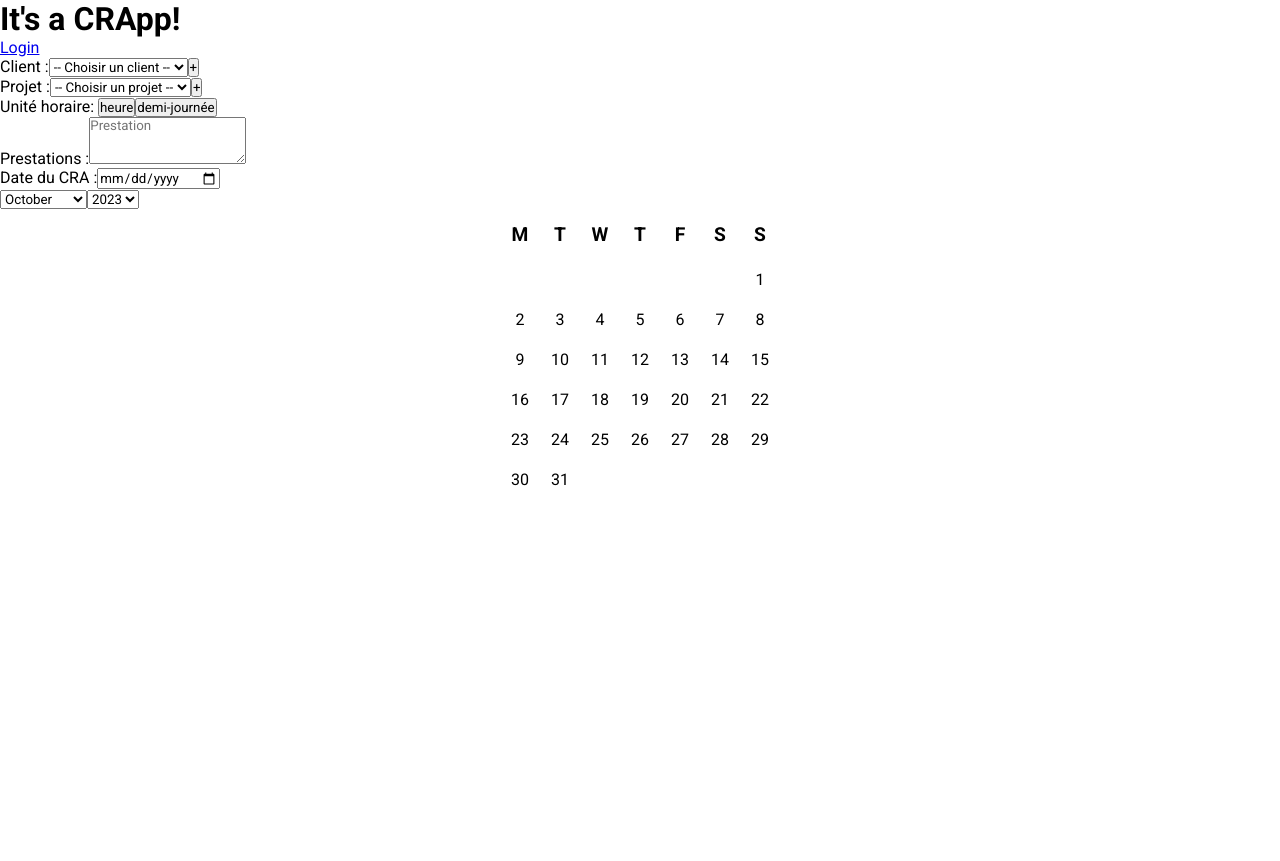
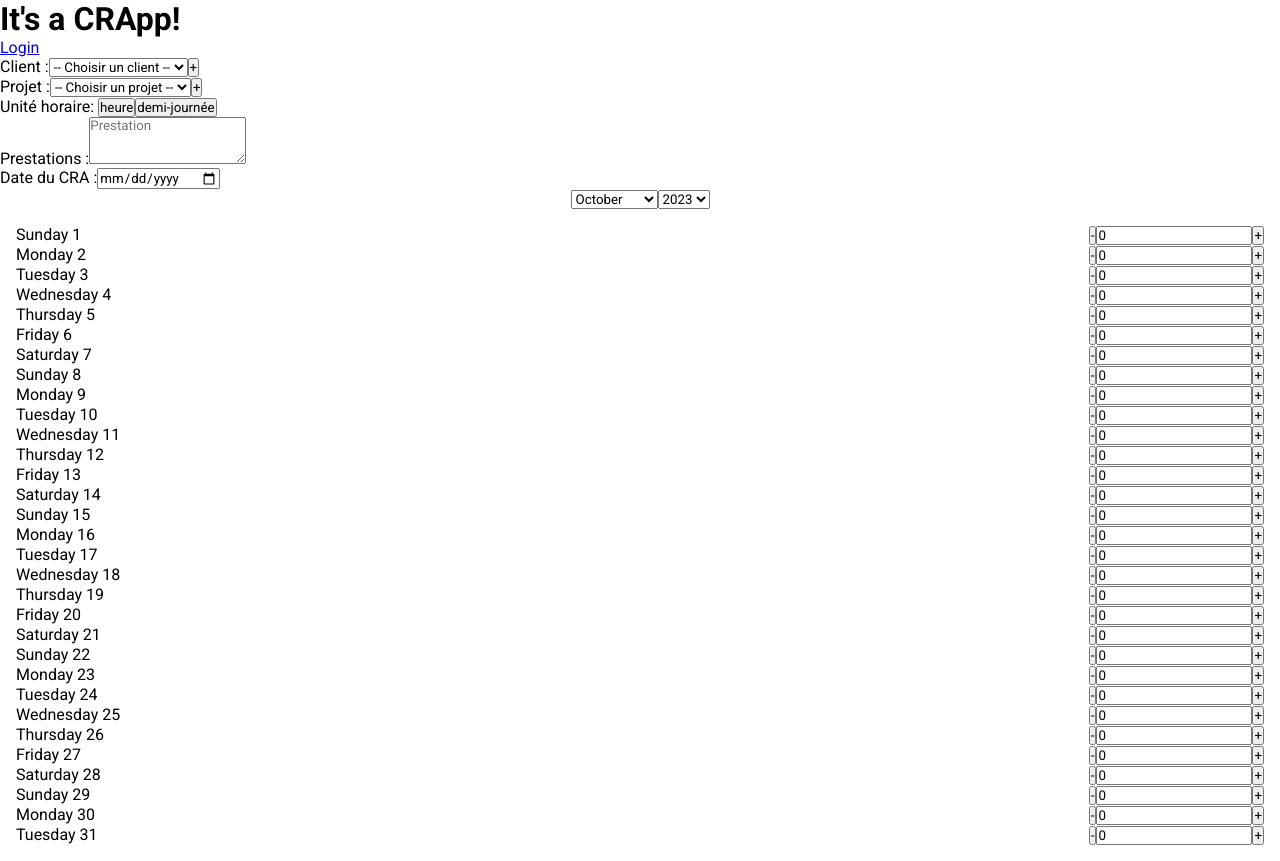
Before and after one commit to kevinhouguet/crapp, a React (Vite) app in the folder front/: page / in a window 1280 px wide. Before the commit the page ends 800 px from the top, so only its background shows below. Built offline with nearby package versions, Linux system fonts and the light colour scheme.

Commit message:
:sparkles: feat(calendar): add some changes to calendar

```diff
--- a/front/src/components/calendar/calendar.container.tsx
+++ b/front/src/components/calendar/calendar.container.tsx
@@ -17,15 +17,6 @@ export default class CalendarContainer extends React.Component <Record<string,ne
       month: MonthType.create(new Date().getMonth() + 1),
       year: YearType.create(new Date().getFullYear())
     }
-  }
-
-  selectADay(e: React.MouseEvent<HTMLDivElement, MouseEvent>) {
-    if(!e.currentTarget.textContent) return;
-    const dayPreviouslySelected = document.querySelector('.day-selected');
-    dayPreviouslySelected?.classList.remove('day-selected');
-
-    const day = e.currentTarget;
-    day.classList.add('day-selected')
   }
 
   handleChangeDate = (e: React.ChangeEvent<HTMLSelectElement>) => {
@@ -49,7 +40,7 @@ export default class CalendarContainer extends React.Component <Record<string,ne
         <CalendarFormContainer  month={this.state.month} year={this.state.year}
                                 onChangeDate={this.handleChangeDate}/>
         <CalendarLayout calendar={MCalendar.createAMonth(this.state.year, this.state.month)}
-                        onClick= {this.selectADay} />
+                         />
       </div>
     )
   }
--- a/front/src/components/calendar/calendar.scss
+++ b/front/src/components/calendar/calendar.scss
@@ -1,73 +1,22 @@
 .calendar-container {
-  &__calendar{
-    width: 100%;
-    height: 100%;
   display: flex;
   flex-direction: column;
   align-items: center;
   justify-content: center;
+  width: 100%;
+}
 
-    &__header {
+.calendar {
+
   width: 100%;
-      height: 50px;
-      display: flex;
-      align-items: center;
-      justify-content: center;
-      color: #000;
+  padding: 1rem;
+
+  &__week {
+    width: 100%;
+  }
 
   &__day {
-        width: 40px;
-        height: 40px;
     display: flex;
-        align-items: center;
-        justify-content: center;
-        font-size: 1.2rem;
-        font-weight: 600;
+    justify-content: space-between;
   }
 }
-
-    &__week{
-      width: 100%;
-      height: 100%;
-      display: flex;
-      align-items: center;
-      justify-content: center;
-    }
-
-
-    &__day{
-      width: 40px;
-      height: 40px;
-      display: flex;
-      flex-direction: column;
-      align-items: center;
-      justify-content: center;
-      border-radius: 50%;
-      cursor: pointer;
-      transition: all 0.3s ease-in-out;
-
-
-
-      &:hover{
-        background-color: #f5f5f5;
-        color: #000;
-      }
-
-      &--empty:hover{
-        background-color: transparent;
-        cursor: default;
-        color: #000;
-      }
-    }
-  }
-}
-
-.day-selected{
-  background-color: #6750a4;
-  color: #fff;
-}
-
-.day-selected:hover{
-  background-color: #6750a4;
-  color: #fff;
-}
--- a/front/src/components/calendar/calendar.tsx
+++ b/front/src/components/calendar/calendar.tsx
@@ -1,10 +1,9 @@
 import React from "react";
 import './calendar.scss';
-import MCalendar from "../../models/calendar/calendar";
+import { Day } from "../../models/calendar/calendar";
 
 interface CalendarProps {
-  calendar: Array<Array<number|string>>;
-  onClick: (e: React.MouseEvent<HTMLDivElement, MouseEvent>) => void;
+  calendar: Array<Day[]>;
 }
 
 export default class CalendarLayout extends React.Component <CalendarProps>{
@@ -14,34 +13,24 @@ export default class CalendarLayout extends React.Component <CalendarProps>{
   }
 
   render(): React.ReactNode {
-    const { calendar, onClick } = this.props;
-    const calendarHeaderDays = MCalendar.getDays();
-    const dayClass = "calendar-container__calendar__day";
-
+    const { calendar } = this.props;
     return (
-      <div className="calendar-container__calendar">
-        <div className="calendar-container__calendar__header">
-          {calendarHeaderDays.map((day, index) => {
-            return (
-              <div  className="calendar-container__calendar__header__day"
-                    key={index}>
-                {day.charAt(0).toUpperCase()}
-              </div>
-            )
-          })}
-        </div>
-        {calendar && calendar.map((week, index) => {
+      <div className="calendar">
+        {calendar.map((week: Day[], weekIndex: number) => {
           return (
-            <div className="calendar-container__calendar__week" key={index}>
-              {week.map((day, index) => {
-                return (
-                  <div  {...day === "" ? { className: `${dayClass} ${dayClass}--empty` } : { className: dayClass }}
-                        key={index}
-                        onClick={(e: React.MouseEvent<HTMLDivElement, MouseEvent>) => onClick(e)}>
-                    {day}
+            <div className="calendar__week" key={weekIndex}>
+              {week.map((day: Day, dayIndex: number) => (
+                day && (
+                  <div className="calendar__day" key={dayIndex}>
+                    <div className="calendar__day__dayName">{day.dayName + ' ' + day.day}</div>
+                    <div className="calendar__day__inputs">
+                      <button type="button">-</button>
+                      <input type="text" id={'dayUnit-'+day.day} name="dayUnit" defaultValue="0" />
+                      <button type="button">+</button>
+                    </div>
                   </div>
                 )
-              })}
+              ))}
             </div>
           )
         })}
--- a/front/src/models/calendar/calendar.ts
+++ b/front/src/models/calendar/calendar.ts
@@ -1,7 +1,24 @@
 import Month from "./types/month";
 import Year from "./types/year";
 
+export interface Day {
+  dayName: string;
+  day: number;
+  month: number;
+  year: number;
+}
+
+export interface ICalendar {
+  weeks: Array<Array<Day | null>>;
+}
+
 export default class Calendar {
+
+  static locale: string;
+
+  constructor(locale: string) {
+    Calendar.locale = locale;
+  }
 
   static getDays() {
     return ['Monday', 'Tuesday', 'Wednesday', 'Thursday', 'Friday', 'Saturday', 'Sunday'];
@@ -26,6 +43,10 @@ export default class Calendar {
     return years;
   }
 
+  static getDayName(date: Date) {
+    return date.toLocaleDateString(Calendar.locale, {weekday: 'long'});
+  }
+
   static createAMonth({year}: Year, {month}: Month) {
     const date = new Date(Number(year), Number(month) - 1, 1);
     const calendarOfTheMonth = [];
@@ -38,11 +59,19 @@ export default class Calendar {
 
     let week = [];
     for (let i = 0; i < firstDayPosition; i++) {
-      week.push('');
+      week.push(null);
     }
 
     for (let i = 1; i <= lastDay; i++) {
-      week.push(i);
+      const objectDay = {
+        dayName: this.getDayName(new Date(Number(year), Number(month) - 1, i)),
+        day: i,
+        month: Number(month),
+        year: Number(year)
+      }
+
+      week.push(objectDay);
+
       if (week.length === 7) {
         calendarOfTheMonth.push(week);
         week = [];
@@ -51,7 +80,7 @@ export default class Calendar {
 
     if(week.length < 7) {
       for (let i = week.length; i < 7; i++) {
-        week.push('');
+        week.push(null);
       }
     }
 
```
Lines whose indentation alone changed are shown as unchanged.
